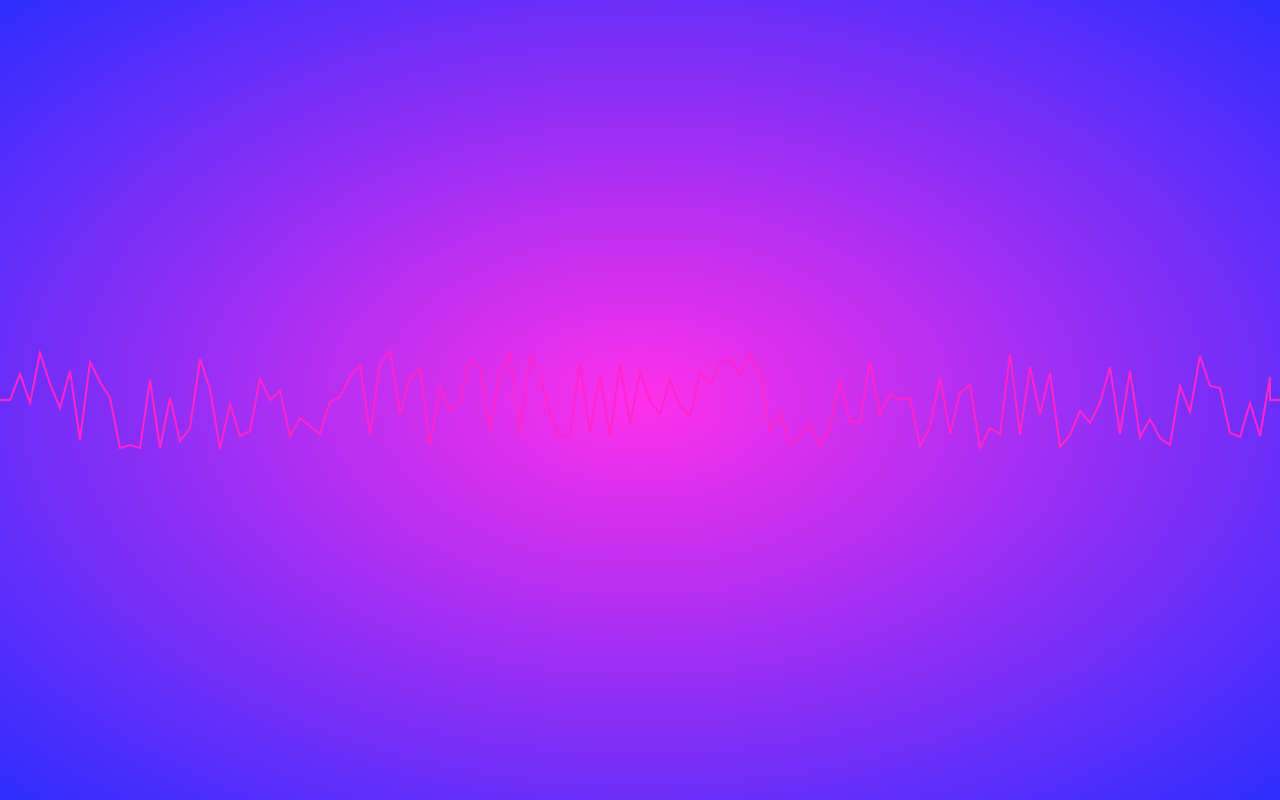
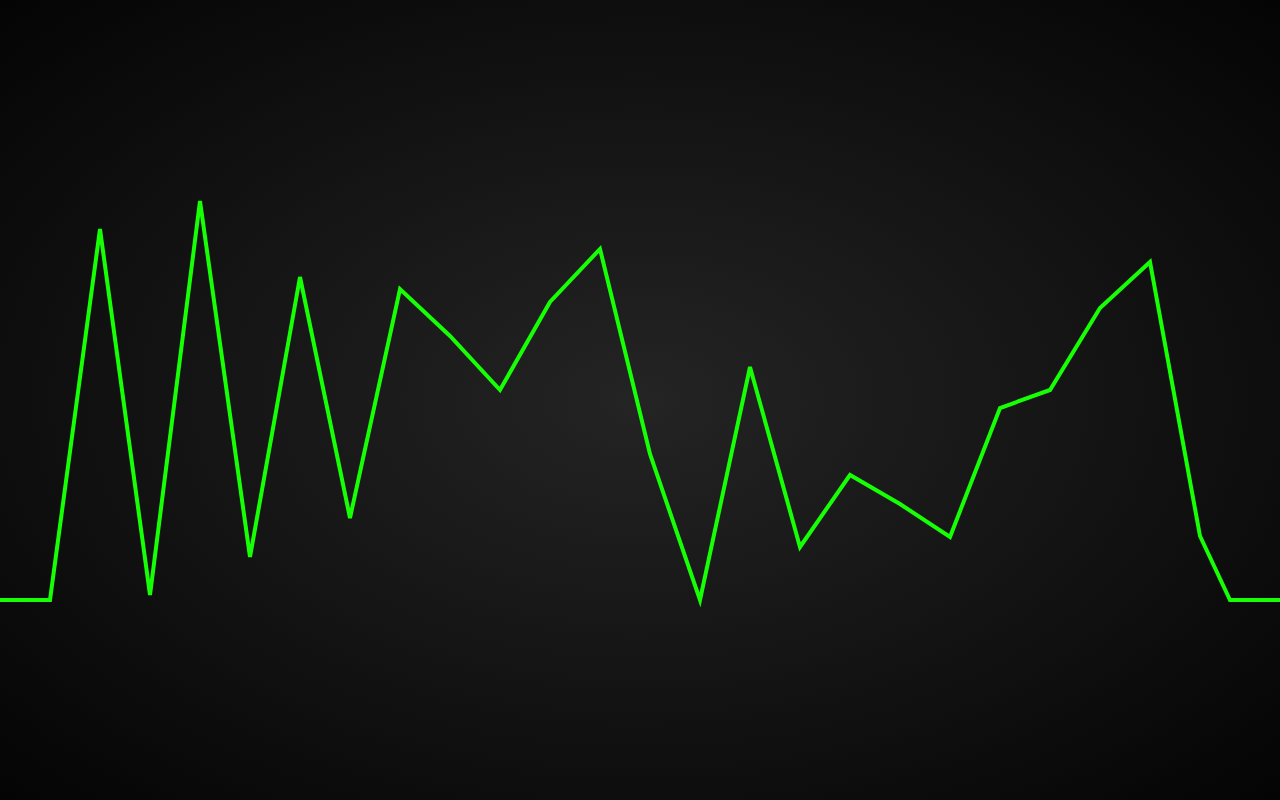
Before and after one commit to surajk95/tests, a plain HTML site: page tests.html in a window 1280 px wide. Drawn offline with Linux system fonts and the light colour scheme; a web font is replaced by a local one.

Commit message:
jumpfactor

```diff
--- a/tests.css
+++ b/tests.css
@@ -1,7 +1,9 @@
 @import url('https://fonts.googleapis.com/css?family=La+Belle+Aurore');
 
 body {
-    background: radial-gradient(rgb(255, 48, 234), rgb(45, 45, 255));
+
+    /* background: radial-gradient(rgb(255, 48, 234), rgb(45, 45, 255)); */
+    background: radial-gradient(rgb(35, 36, 35), rgb(4, 4, 4));
     color: white;
     display: flex;
     justify-content: center;
@@ -9,9 +11,14 @@ body {
     /* background: linear-gradient(45deg, rgb(14 16 40), rgb(31 64 76)); */
 }
 svg {
-  stroke: rgb(255, 37, 204);
+  /* stroke: rgb(255, 37, 204);
+  fill: rgba(255, 37, 204, 0.2); */
+  /* stroke: rgb(255, 0, 0);
+  fill: rgba(255, 0, 0, 0.2); */
+  stroke: rgb(22, 255, 5);
+  /* fill: rgba(166, 255, 0, 0.1); */
   fill: none;
-  stroke-width: 2px;
+  stroke-width: 4px;
   transform: translateX(0);
   overflow: visible;
 }
--- a/tests.js
+++ b/tests.js
@@ -1,5 +1,5 @@
-let xLimit = window.innerWidth-0, yLimit = 100, animationSpeed = 50, jumpFactor = 10
-const head = [[0, yLimit/2], [10, yLimit/2]], tail = [[xLimit-10, yLimit/2], [xLimit, yLimit/2]]
+let xLimit = window.innerWidth-0, yLimit = 400, animationSpeed = 500, jumpFactor = 50
+const head = [[0, yLimit], [jumpFactor, yLimit]], tail = [[xLimit-jumpFactor, yLimit], [xLimit, yLimit]]
 let beats = [...head, ...tail]
 let target = null
 
@@ -25,7 +25,7 @@ function pulse() {
 
 function pulse2() {
     //render()
-    const numValues = Math.floor(xLimit/10)-3
+    const numValues = Math.floor(xLimit/jumpFactor)-3
     insert_rand(numValues)
     render()
     next_iter()
@@ -59,9 +59,9 @@ function insert_rand(val) {
     beats.pop()
     for(let i=0; i<=val; i++) {
         const prev = beats[beats.length-1]
-        beats.push([prev[0]+10, gen(yLimit)])
+        beats.push([prev[0]+jumpFactor, gen(yLimit)])
     }
-    beats[beats.length-1][1] = yLimit/2
+    beats[beats.length-1][1] = yLimit
     beats.push(...tail)
     // console.log(`rand`, beats)
 }
@@ -70,9 +70,9 @@ function next_iter() {
     let body = [...beats].slice(3, beats.length-2)
     // console.log(body)
     for(let i of body) {
-        i[0] -= 10
+        i[0] -= jumpFactor
     }
-    body.push([body[body.length-1][0]+10, gen(yLimit)])
+    body.push([body[body.length-1][0]+jumpFactor, gen(yLimit)])
     beats = [...head, ...body, ...tail]
     // console.log(`iter`, beats)
 }
@@ -111,7 +111,7 @@ function draw_web(x, count=0) {
     target.innerHTML = pathString
     if(count<500) {
         count++
-        setTimeout(() =>draw_web(x+10, count), animationSpeed)
+        setTimeout(() =>draw_web(x+jumpFactor, count), animationSpeed)
     }
 }
 
```
